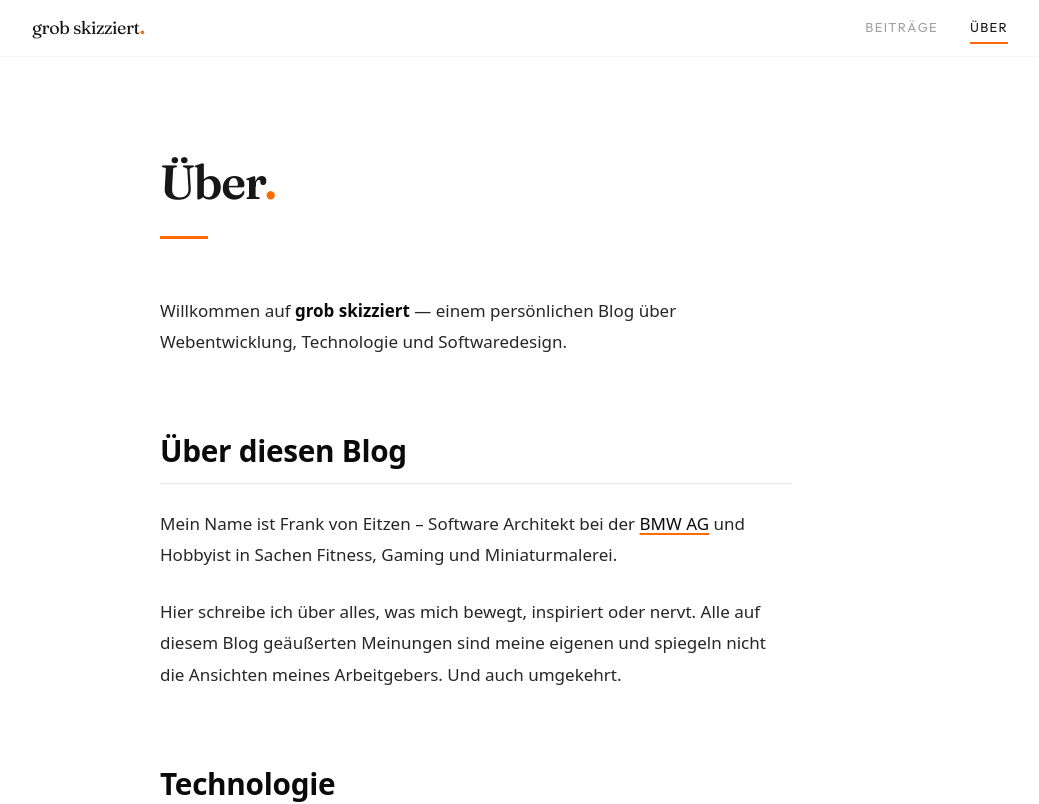
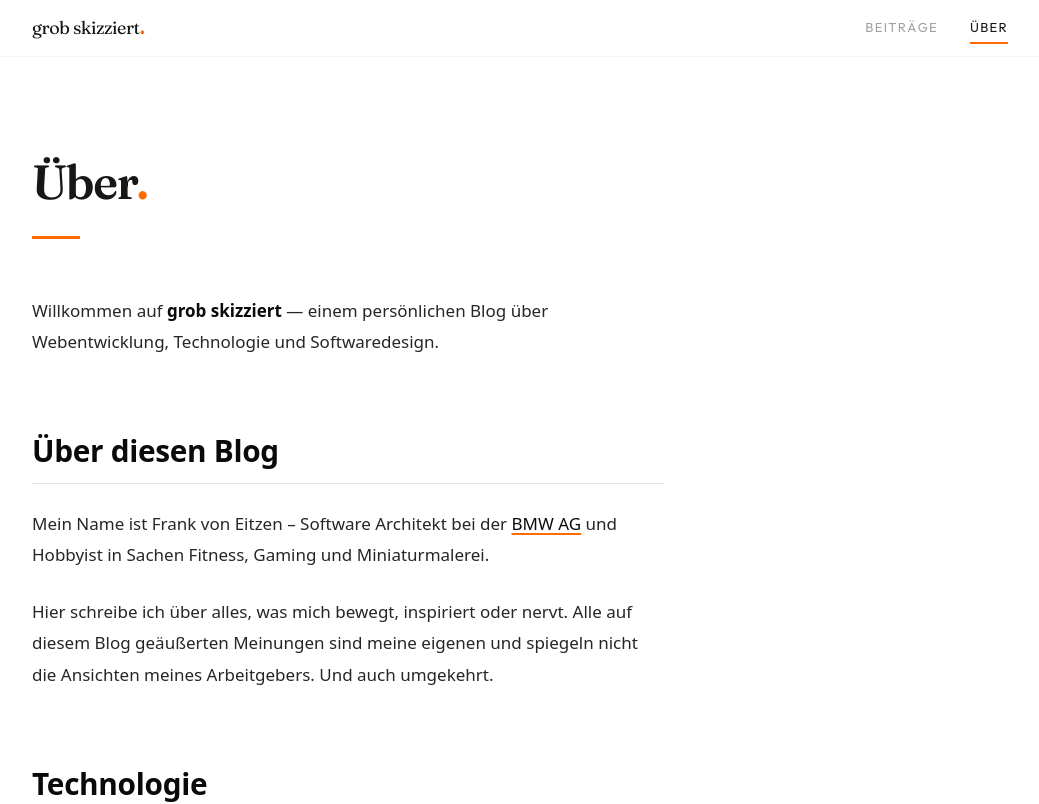
Before and after one commit to realDogbert/realDogbert.github.io, a Next.js app: page /about in a window 1280 px wide. Shown: the top 804 px of the page, without its empty margins (120-1159 px from the left). Built offline with nearby package versions, Linux system fonts and the light colour scheme; no server answers.

Commit message:
fix: increase max width of AboutPage and ImpressumPage components for better layout

```diff
--- a/app/about/page.tsx
+++ b/app/about/page.tsx
@@ -8,7 +8,7 @@ export const metadata: Metadata = {
 export default function AboutPage() {
   return (
     <div className="min-h-screen bg-white">
-      <div className="max-w-3xl mx-auto px-6 pt-16 sm:pt-24 pb-16">
+      <div className="max-w-5xl mx-auto px-6 pt-16 sm:pt-24 pb-16">
         {/* Page header */}
         <header className="mb-14 animate-fade-in-up">
           <h1 className="font-display text-4xl sm:text-5xl font-semibold tracking-tight text-neutral-900 leading-tight">
--- a/app/impressum/page.tsx
+++ b/app/impressum/page.tsx
@@ -8,7 +8,7 @@ export const metadata: Metadata = {
 export default function ImpressumPage() {
     return (
         <div className="min-h-screen bg-white">
-            <div className="max-w-3xl mx-auto px-6 pt-16 sm:pt-24 pb-16">
+            <div className="max-w-5xl mx-auto px-6 pt-16 sm:pt-24 pb-16">
                 {/* Page header */}
                 <header className="mb-14 animate-fade-in-up">
                     <h1 className="font-display text-4xl sm:text-5xl font-semibold tracking-tight text-neutral-900 leading-tight">
```
